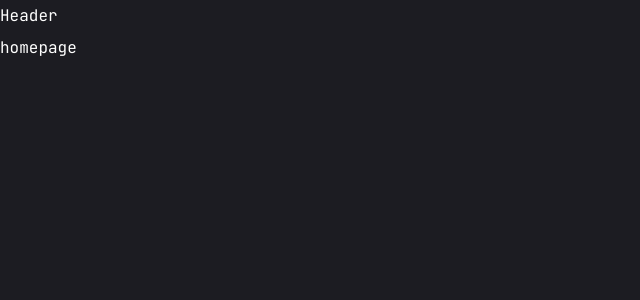
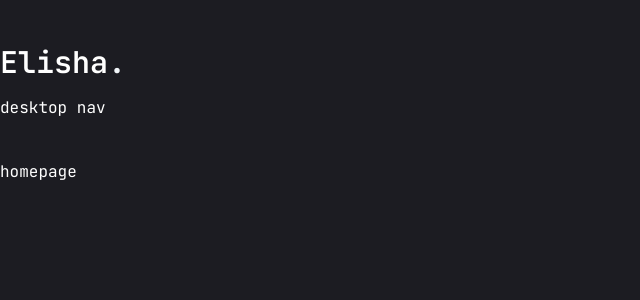
Before and after one commit to elishabhatti/elisha-portfolio, a Next.js app: page / in a window 1280 px wide. Shown: the top 300 px of the page, without its empty margins (0-640 px from the left). Built offline with nearby package versions, Linux system fonts and the light colour scheme.

Commit message:
added nav

```diff
--- a/components/Header.jsx
+++ b/components/Header.jsx
@@ -1,7 +1,24 @@
+import Link from "next/link";
+import { Button } from "./ui/button";
+import Nav from "./Nav";
+
 const Header = () => {
   return (
-    <div>Header</div>
-  )
-}
+    <header className="py-4 xl:py-8 text-white">
+      <div className="container mx-auto">
+        {/* Logo */}
+        <Link href="/">
+          <h1 className="text-3xl font-semibold">
+            Elisha<span className="text-accent">.</span>
+          </h1>
+        </Link>
+        {/* desktop nav */}
+        <div>
+        <Nav/>
+        </div>
+      </div>
+    </header>
+  );
+};
 
-export default Header
+export default Header;
--- /dev/null
+++ b/components/Nav.jsx
@@ -0,0 +1,5 @@
+const Nav = () => {
+  return <nav>desktop nav</nav>;
+};
+
+export default Nav;
```
